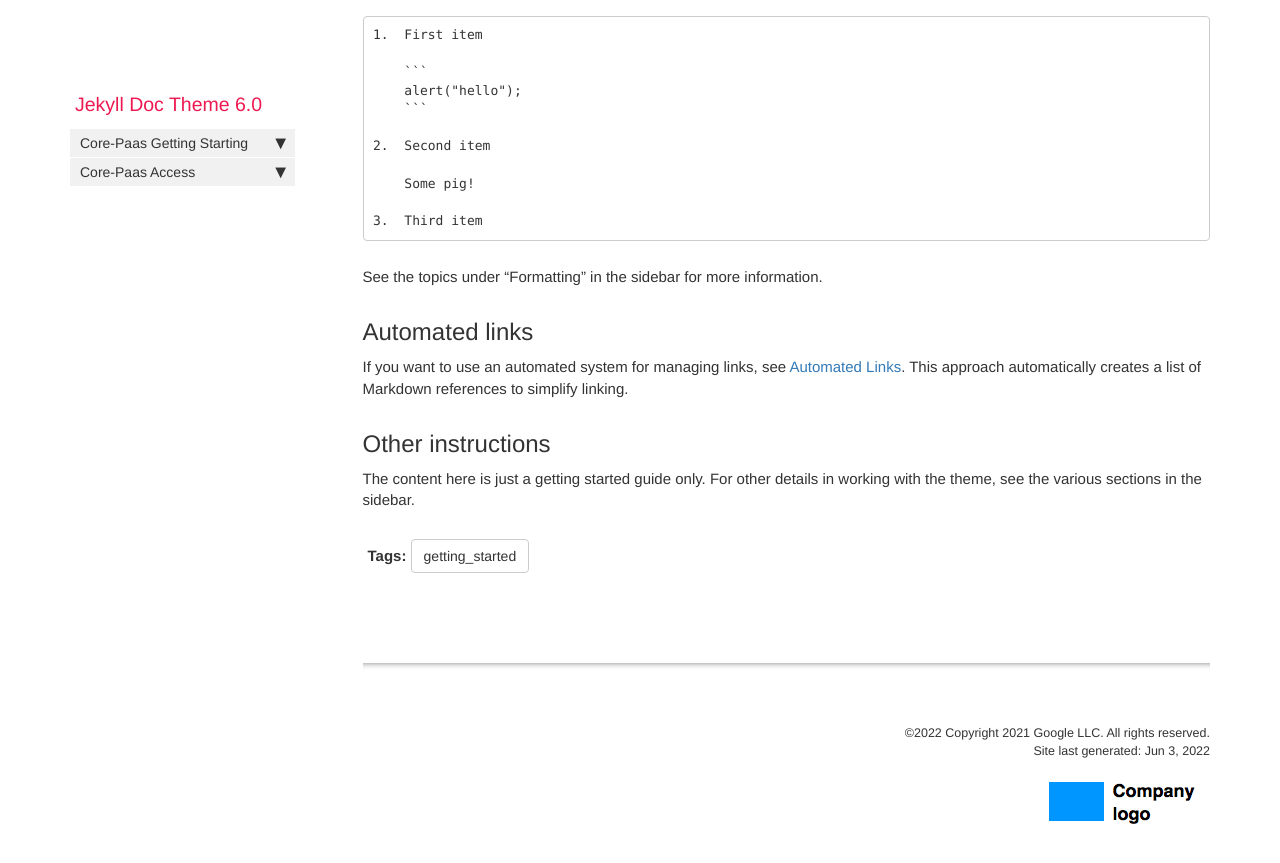
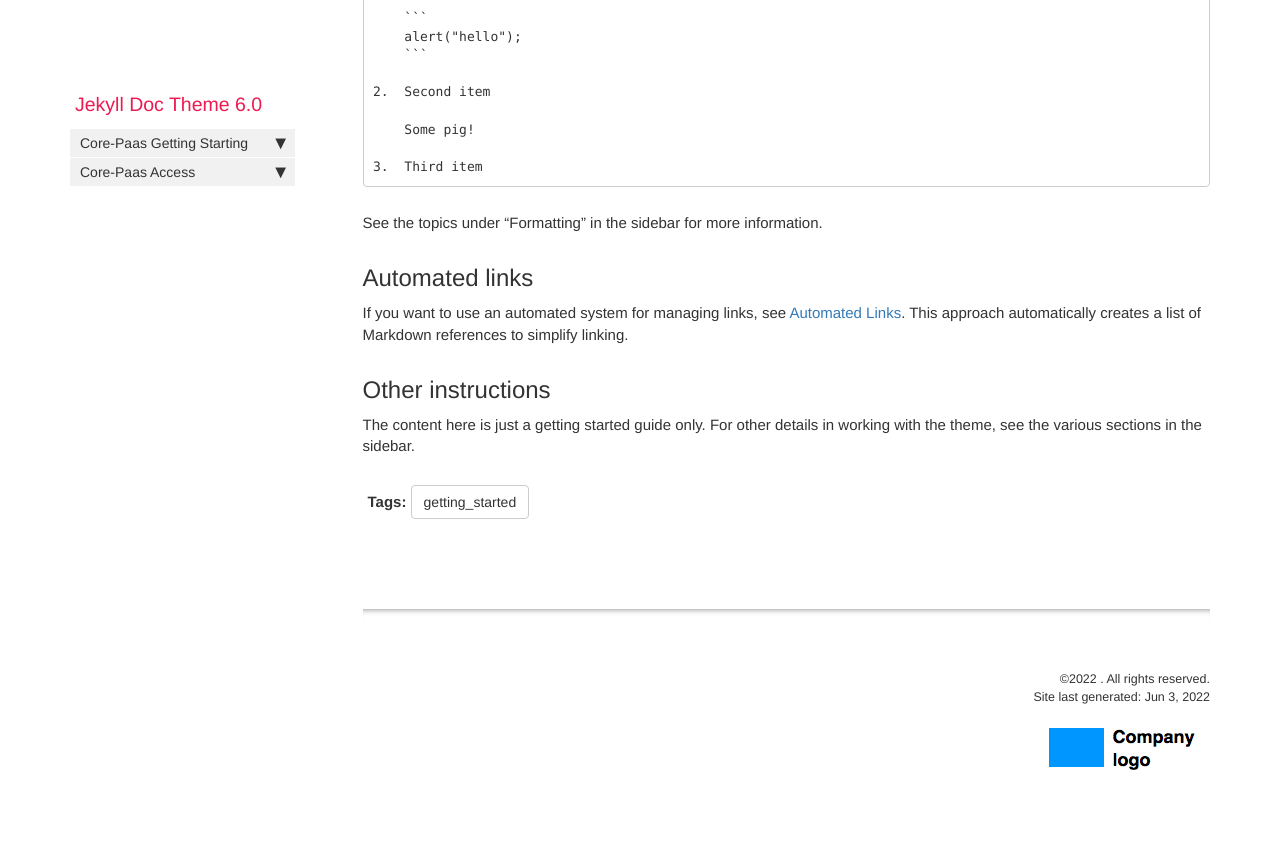
Before and after one commit to oddsockmachine/psutton-ghpages-spike, a Jekyll site: the page built from index.md, in a window 1280 px wide and 900 px high, scrolled down 9532 px. Shown: the top 863 px of the window. Built offline with Jekyll 4.4.1, drawn with Linux system fonts in a browser that asks for light colours; comment, search, counter and statistics services are not loaded.

Commit message:
updating config.yaml

```diff
--- a/_config.yml
+++ b/_config.yml
@@ -9,17 +9,7 @@
 site_title: Jekyll theme for documentation
 # this appears in the html browser tab for the site title (seen mostly by search engines, not users)
 
-company_name: Copyright 2021 Google LLC
-# this appears in the footer
-
-github_editme_path: tomjoht/documentation-theme-jekyll/blob/gh-pages/
-# if you're using Github, provide the basepath to the branch you've created for reviews, following the sample here. if not, leave this value blank.
-
-# gitlab_editme_path: tomjoht/documentation-theme-jekyll/blob/gh-pages/
-# if you're using GitLab, provide the basepath to the branch you've created for reviews, following the sample here. if not, leave this value blank.
-
-google_analytics: UA-66296557-1
-# if you have google-analytics ID, put it in. if not, edit this value to blank.
+google_analytics:
 
 host: 127.0.0.1
 # the preview server used. Leave as is.
@@ -32,23 +22,6 @@
   - .gitignore
   - vendor
 # these are the files and directories that jekyll will exclude from the build
-
-feedback_subject_line: Jekyll documentation theme
-
-feedback_email: tomjoht@gmail.com
-# used as a contact email for the Feedback link in the top navigation bar
-
-# feedback_disable: true
-# if you uncomment the previous line, the Feedback link gets removed
-
-# feedback_text: "Need help?"
-# if you uncomment the previous line, it changes the Feedback text
-
-# feedback_link: "http://helpy.io/"
-# if you uncomment the previous line, it changes where the feedback link points to
-
-highlighter: rouge
-# library used for syntax highlighting
 
 markdown: kramdown
 kramdown:
@@ -117,7 +90,6 @@
 
 github: [metadata]
 
-
-# Copyright 2021 Google LLC
-
-theme: jekyll-theme-hacker
+remote_theme: pages-themes/hacker@v0.2.0
+plugins:
+- jekyll-remote-theme
```
Also changed, not shown: 1 other file.
